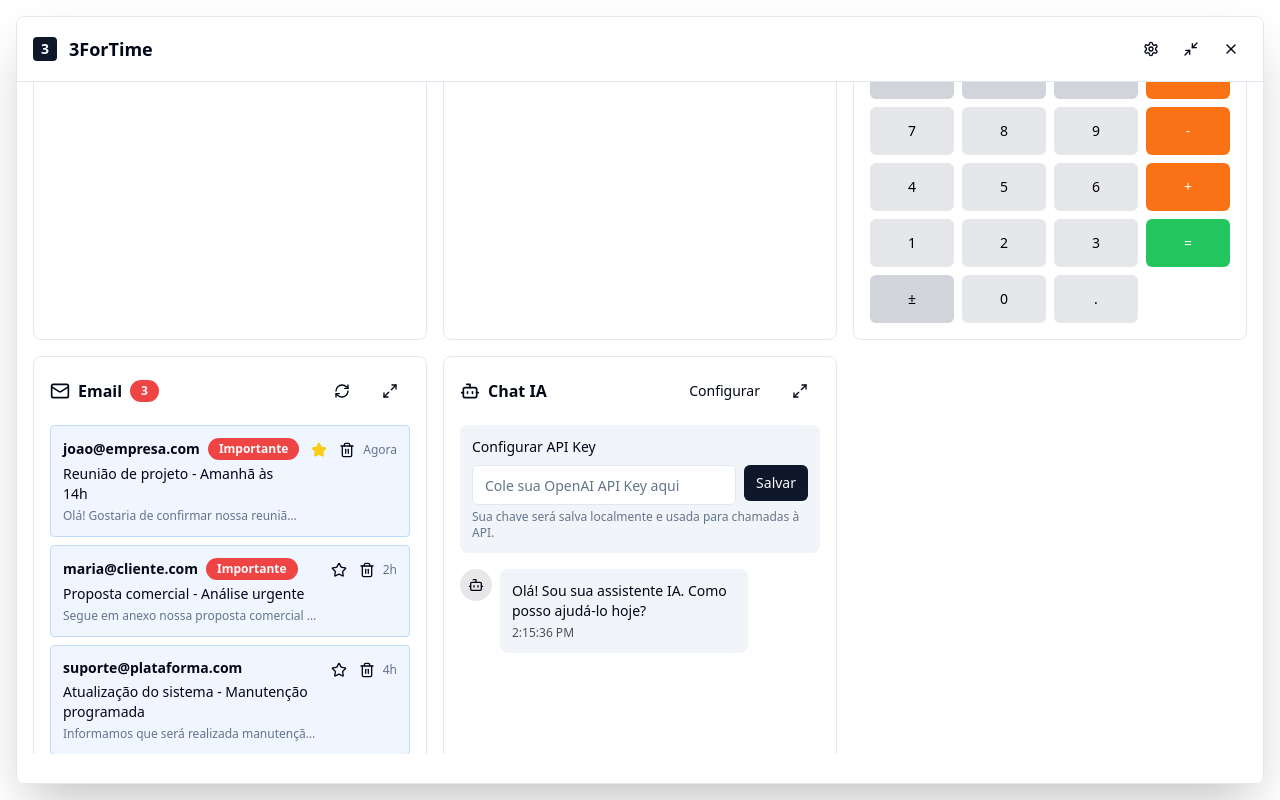
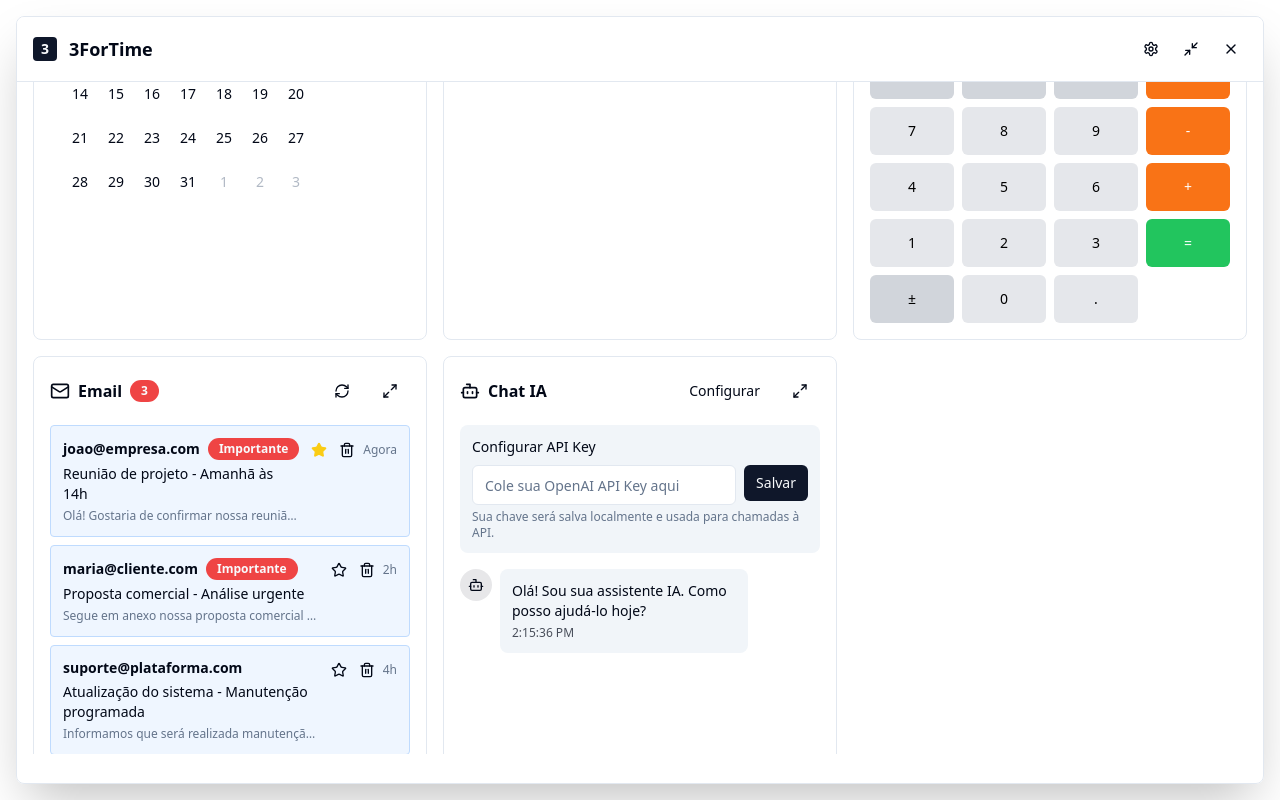
Before and after one commit to ferdutbrand/block-flow-timer-board, a React (Vite) app: page / in a window 1280 px wide. Built offline with nearby package versions, Linux system fonts and the light colour scheme.

Commit message:
Fix: CalendarBlock button type error
The AI fixed a TypeScript error in `CalendarBlock.tsx` related to button props.

```diff
--- a/src/components/CalendarBlock.tsx
+++ b/src/components/CalendarBlock.tsx
@@ -1,4 +1,3 @@
-
 import React, { useState, useEffect } from 'react';
 import { Calendar } from './ui/calendar';
 import { Button } from './ui/button';
@@ -229,19 +228,12 @@ export const CalendarBlock: React.FC<CalendarBlockProps> = ({
           locale={ptBR}
           month={selectedDate}
           onMonthChange={setSelectedDate}
-          components={{
-            Day: ({ date, ...props }) => {
-              const dayItems = getItemsForDate(date);
-              const hasItems = dayItems.length > 0;
-
-              return (
-                <div className="relative">
-                  <button {...props} />
-                  {hasItems && (
-                    <div className="absolute bottom-0 left-1/2 transform -translate-x-1/2 w-1 h-1 bg-primary rounded-full"></div>
-                  )}
-                </div>
-              );
+          modifiers={{
+            hasEvents: (date) => getItemsForDate(date).length > 0
+          }}
+          modifiersStyles={{
+            hasEvents: {
+              position: 'relative'
             }
           }}
         />
```
